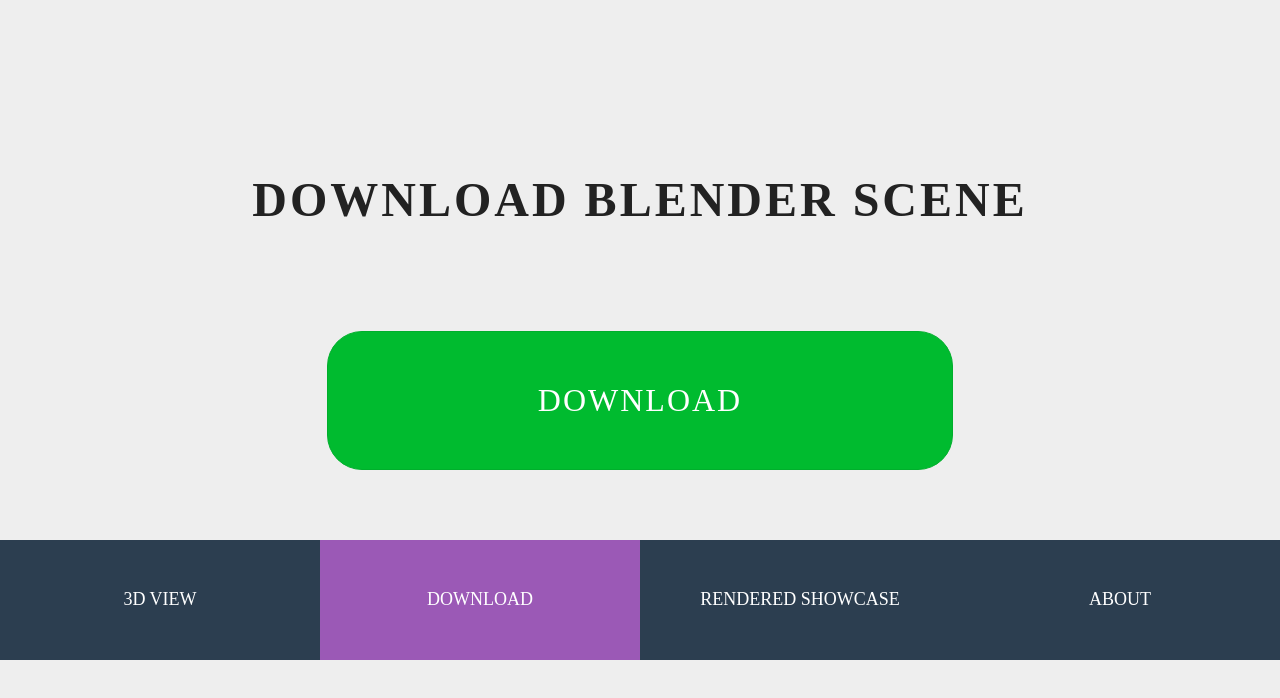
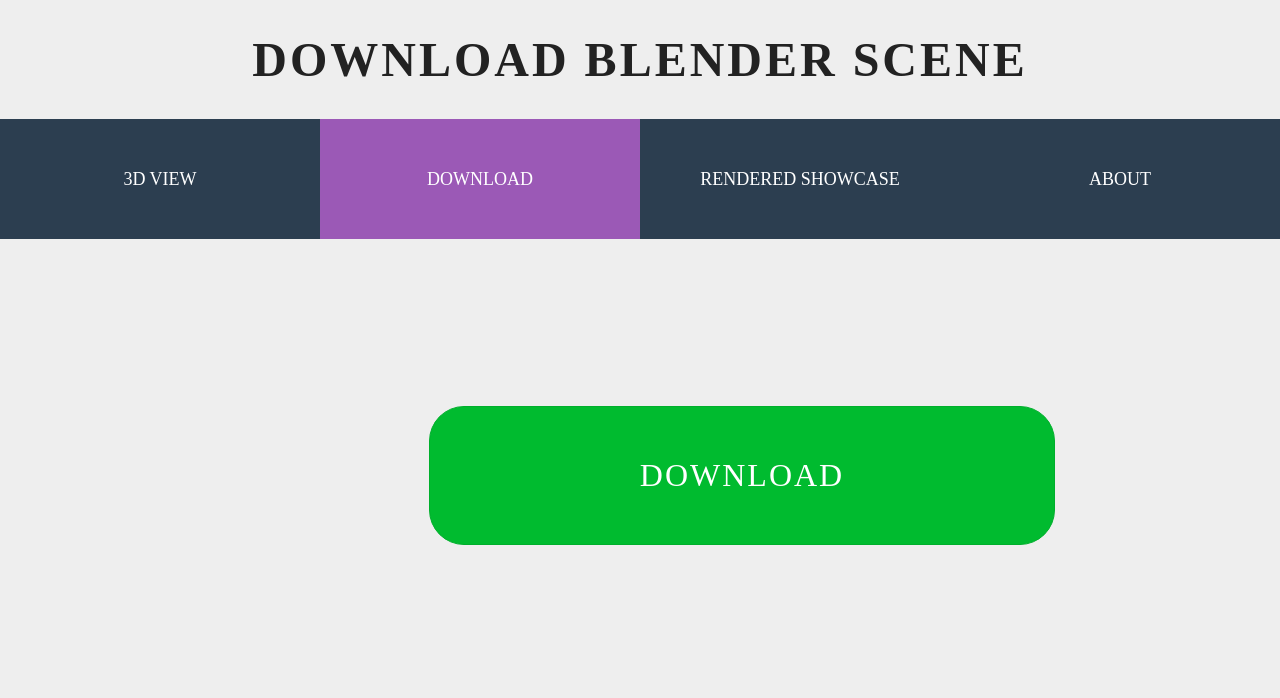
Before and after one commit to LemBiz/Lem, a plain HTML site: page Download/Video.html in a window 1280 px wide. Drawn offline with Linux system fonts and the light colour scheme.

Commit message:
Update Download.css

```diff
--- a/Download/Download.css
+++ b/Download/Download.css
@@ -92,17 +92,11 @@ li.slider {
   background-color: #16a085;
 }
 
-body{
-  min-height:100vh;
-  display:grid;
-  place-items:center;
-  font-family: 'Times New Roman', Times, serif;
-}
+
 
 .download-btn{
 
-  display:grid;
-  place-items:center;
+
   background-color: #00bb2f;
   font-size: 2rem;
   padding: 50px 210px;
```
